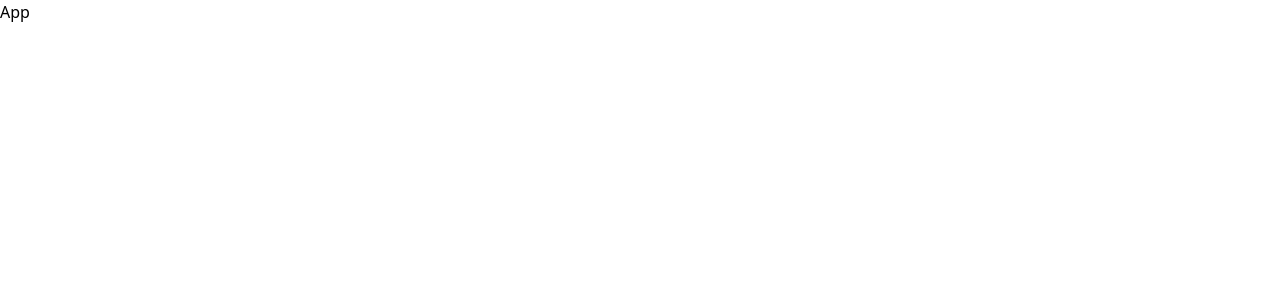
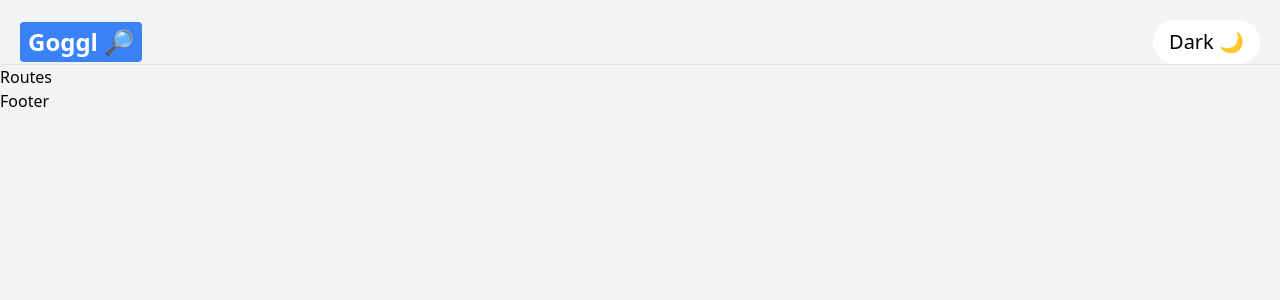
Before and after one commit to yopse/Google, a React (Create React App) app: page / in a window 1280 px wide. Shown: the top 300 px of the page. Built offline with nearby package versions, Linux system fonts and the light colour scheme.

Commit message:
Navbar is added

```diff
--- a/package.json
+++ b/package.json
@@ -8,7 +8,11 @@
     "@testing-library/user-event": "^13.5.0",
     "react": "^18.2.0",
     "react-dom": "^18.2.0",
+    "react-loader-spinner": "^5.3.4",
+    "react-player": "^2.11.0",
+    "react-router-dom": "^6.4.1",
     "react-scripts": "5.0.1",
+    "use-debounce": "^8.0.4",
     "web-vitals": "^2.1.4"
   },
   "scripts": {
--- a/src/App.js
+++ b/src/App.js
@@ -3,9 +3,15 @@
 import Footer from "./components/Footer";
 import Routes from "./components/Routes";
 const App = () => {
+  const [darkTheme, setDarkTheme] = useState(false);
+
   return (
-    <div>
-      <h1>App</h1>
+    <div className={darkTheme ? "dark" : ""}>
+      <div className="bg-gray-100 dark:bg-gray-900 dark:text-gray-200 min-h-screen">
+        <Navbar darkTheme={darkTheme} setDarkTheme={setDarkTheme}></Navbar>
+        <Routes></Routes>
+        <Footer></Footer>
+      </div>
     </div>
   );
 };
--- a/src/components/Navbar.js
+++ b/src/components/Navbar.js
@@ -1,9 +1,24 @@
 import React from "react";
+import { Link } from "react-router-dom";
 
-const Navbar = () => {
+const Navbar = ({ darkTheme, setDarkTheme }) => {
   return (
-    <div>
-      <h1>Navbar</h1>
+    <div className="p-5 pb-0 flex flex-wrap sm:justify-between justify-center items-center border-b dark:border-gray-700 border-gray-200">
+      <div className="flex justify-between items-center space-x-5 w-screen ">
+        <Link to="/">
+          <p className="text-2xl bg-blue-500 font-bold text-white py-1 px-2 rounded dark:bg-gray-500 dark:text-gray-900">
+            Goggl 🔎
+          </p>
+        </Link>
+
+        <button
+          type="button"
+          onClick={() => setDarkTheme(!darkTheme)}
+          className="text-xl dark:bg-gray-50 dark:text-gray-900 bg-white rounded-full px-4 py-2 hover:shadow-lg"
+        >
+          {darkTheme ? "Light 💡" : "Dark 🌙"}
+        </button>
+      </div>
     </div>
   );
 };
--- a/src/index.js
+++ b/src/index.js
@@ -2,10 +2,13 @@
 import ReactDOM from "react-dom/client";
 import App from "./App";
 import "./global.css";
+import { BrowserRouter } from "react-router-dom";
 
 const root = ReactDOM.createRoot(document.getElementById("root"));
 root.render(
   <React.StrictMode>
-    <App />
+    <BrowserRouter>
+      <App />
+    </BrowserRouter>
   </React.StrictMode>
 );
--- a/tailwind.config.js
+++ b/tailwind.config.js
@@ -1,6 +1,15 @@
-/** @type {import('tailwindcss').Config} */
+// @type {import('tailwindcss').Config}
+// module.exports = {
+//   content: ["*"],
+//   theme: {
+//     extend: {},
+//   },
+//   plugins: [],
+// };
+
 module.exports = {
-  content: ["*"],
+  content: ["./src/**/*.{js,jsx,ts,tsx}"],
+  darkMode: "class",
   theme: {
     extend: {},
   },
```
Also changed, not shown: 1 other file (tests, documents, lock files or other folders).
